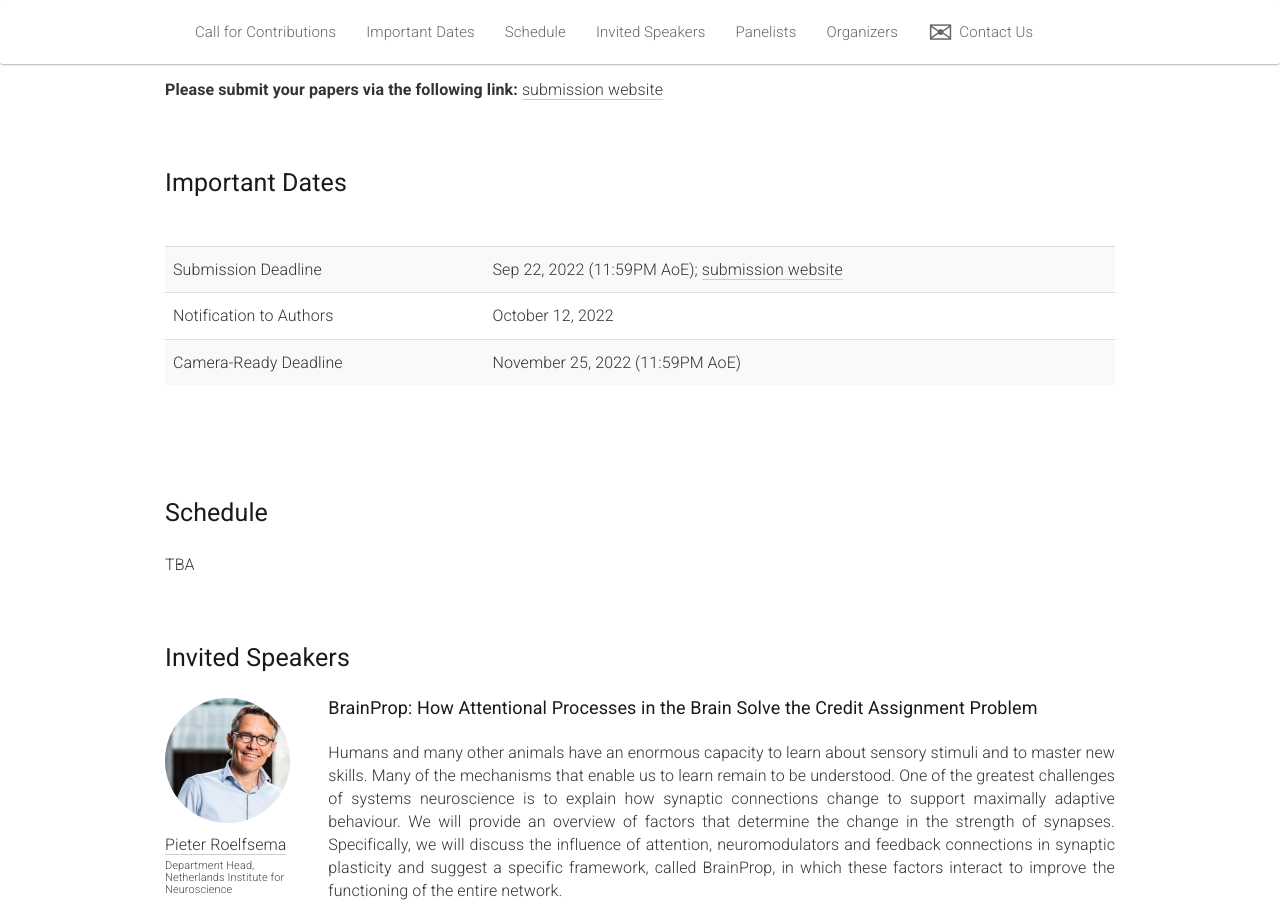
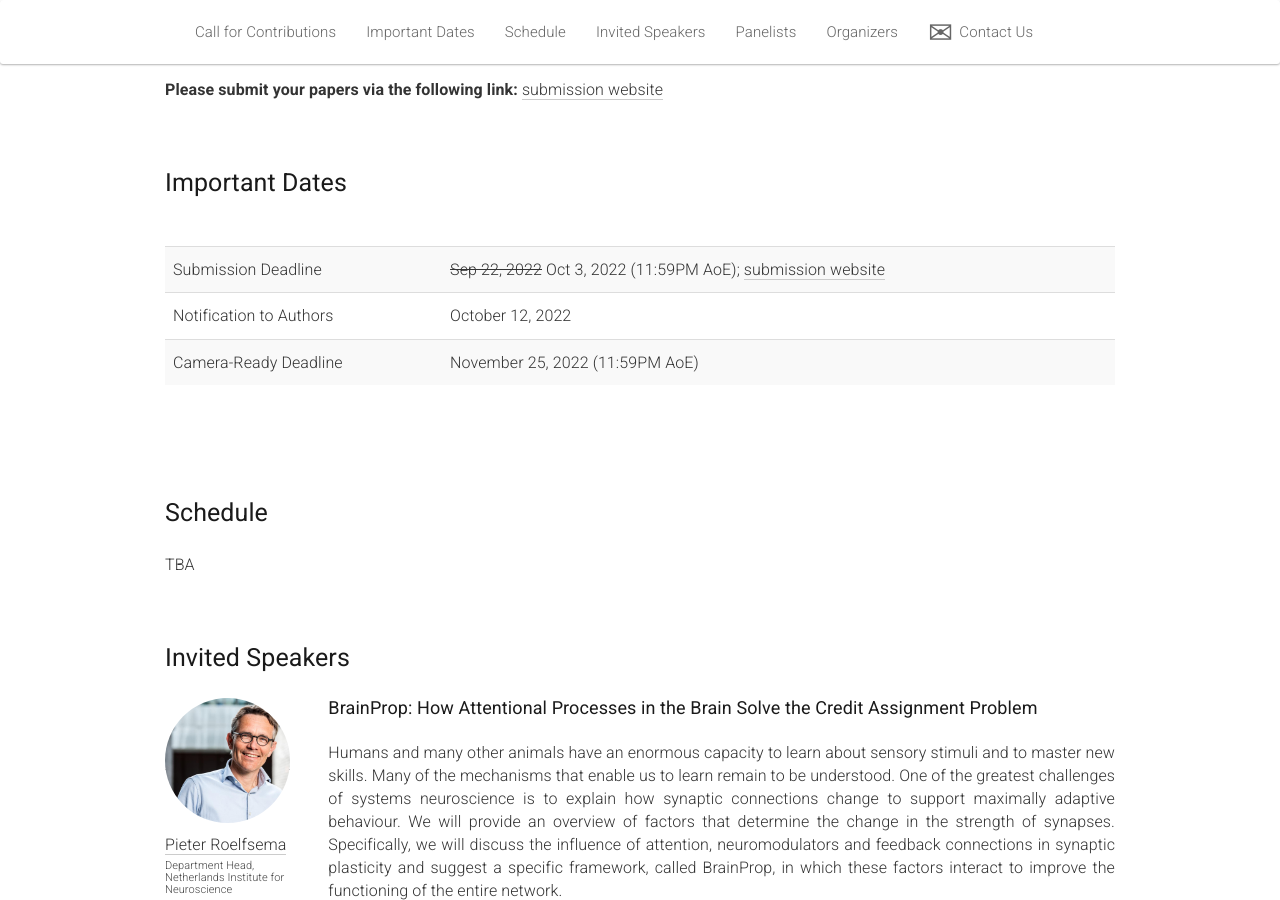
Before and after one commit to attention-learning-workshop/attention-learning-workshop.github.io, a Jekyll site: the page built from _pages/home_2022.md, in a window 1280 px wide and 900 px high, scrolled down 2389 px. Built offline with Jekyll 4.4.1, drawn with Linux system fonts in a browser that asks for light colours; nearby versions of some CDN libraries.

Commit message:
extend deadline

```diff
--- a/_pages/home_2022.md
+++ b/_pages/home_2022.md
@@ -37,7 +37,7 @@ In conjunction with NeurIPS 22: December 2, 2022. Hybrid in-person and virtual.
       <tbody>
         <tr>
           <td>Submission Deadline</td>
-          <td>Sep 22, 2022 (11:59PM AoE); <a href="https://openreview.net/group?id=NeurIPS.cc/2022/Workshop/Attention">submission website</a></td>
+          <td><s>Sep 22, 2022</s> Oct 3, 2022 (11:59PM AoE); <a href="https://openreview.net/group?id=NeurIPS.cc/2022/Workshop/Attention">submission website</a></td>
 	      </tr>
         <tr>
           <td>Notification to Authors</td>
```
